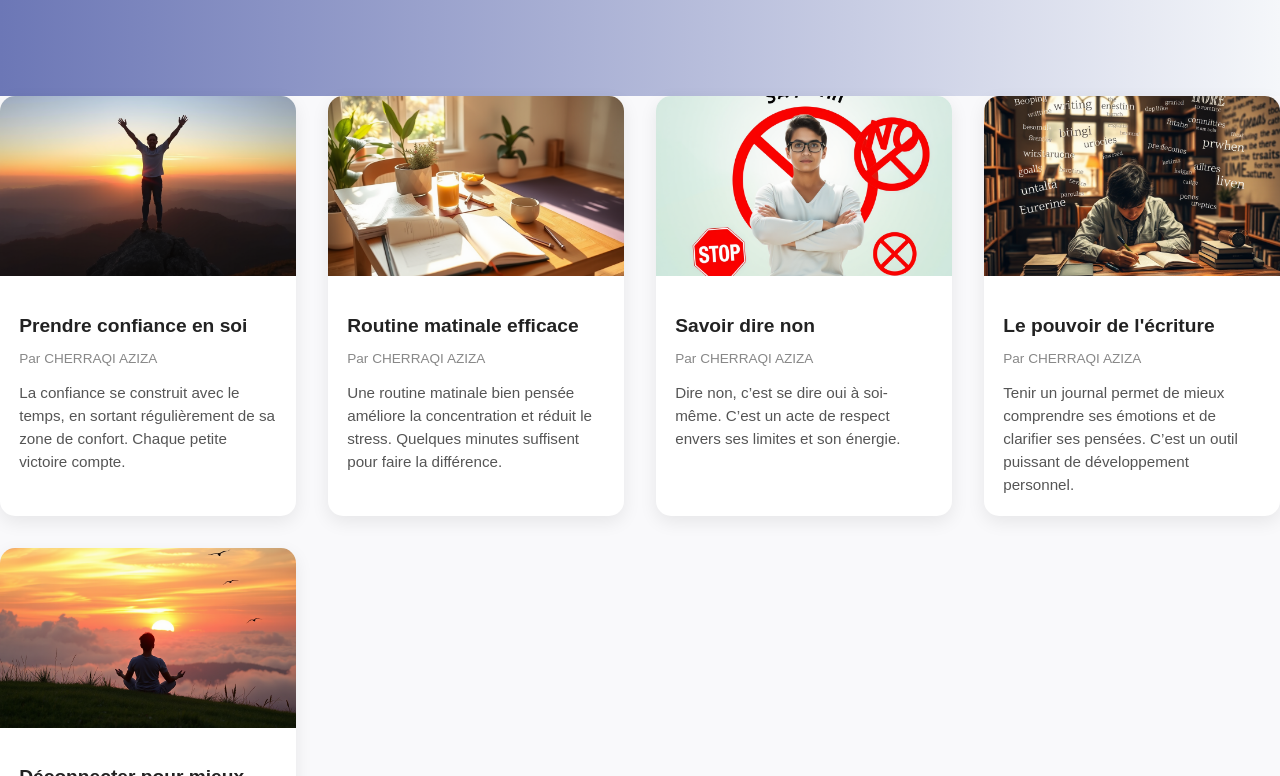
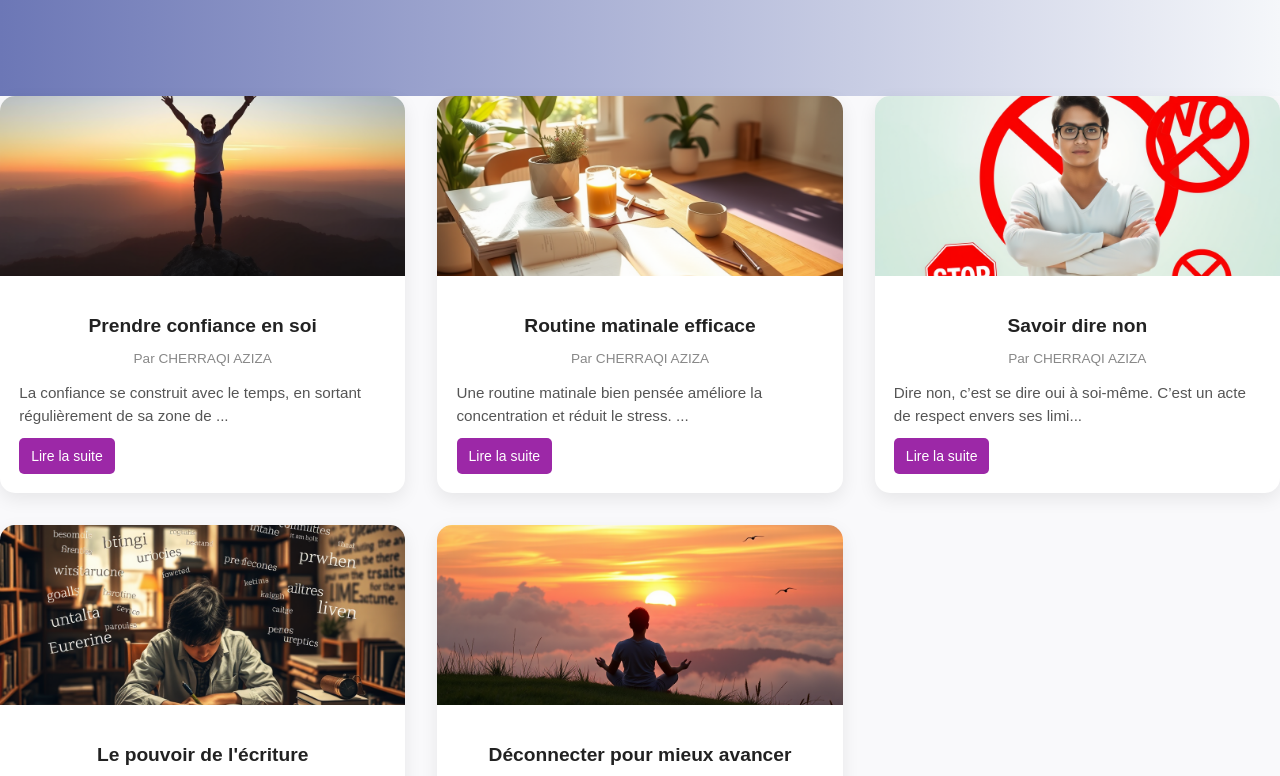
Before and after one commit to CHERRAQI-web/DevSpark, a React (Vite) app: page /contact in a window 1280 px wide. Shown: the part 724-1500 px from the top of the page. Built offline with nearby package versions, Linux system fonts and the light colour scheme.

Commit message:
Modification

```diff
--- a/about us.html
+++ /dev/null
@@ -1,75 +0,0 @@
- <!DOCTYPE html>
-<html lang="en">
-<head>
-    <meta charset="UTF-8">
-    <title>About Us Button</title>
-    <style>
-        body {
-            font-family: Arial, sans-serif;
-            background-color: #f4f6f8;
-            margin: 0;
-            padding: 0;
-            color: #333;
-        }
-
-        /* About Us Button Style */
-        .about-button {
-            background-color: #8e24aa; /* Purple color */
-            color: white;
-            padding: 10px 20px;
-            border: none;
-            border-radius: 5px;
-            cursor: pointer;
-            font-size: 1.1rem;
-            margin: 1rem;
-        }
-
-        .about-button:hover {
-            background-color: #7b1fa2;
-        }
-
-        /* Review Section Style */
-        .review {
-            display: none; /* Initially hidden */
-            background-color: #8e24aa; /* Purple background for review */
-            color: white;
-            padding: 1rem;
-            margin-top: 1rem;
-            border-radius: 5px;
-            max-width: 600px;
-            margin: 1rem auto;
-        }
-
-        .review blockquote {
-            font-style: italic;
-            color: #f4f6f8;
-            margin: 0;
-            padding: 0;
-        }
-
-        .review .author {
-            color: #f4f6f8;
-            font-size: 0.9em;
-        }
-    </style>
-    <script>
-        function toggleReview() {
-            var reviewSection = document.querySelector(".review");
-            reviewSection.style.display = reviewSection.style.display === "block" ? "none" : "block";
-        }
-    </script>
-</head>
-<body>
-    <!-- About Us Button -->
-    <button class="about-button" onclick="toggleReview()">About Us</button>
-
-    <!-- Review Section -->
-    <div class="review">
-        <h2>What Our Readers Say</h2>
-        <blockquote>
-            "This site has been incredibly helpful. I’ve learned so many tips for improving my daily life and mindset."
-            <p class="author">— Sarah J.</p>
-        </blockquote>
-    </div>
-</body>
-</html>
--- a/src/components/body.css
+++ b/src/components/body.css
@@ -11,10 +11,13 @@ body {
     color: #333;
     margin-bottom: 2rem;
   }
-
+  .titre, .author{
+    text-align: center;
+  }
   .blog-grid {
     display: grid;
-    grid-template-columns: repeat(auto-fit, minmax(280px, 1fr));
+    /*grid-template-columns: repeat(auto-fit, minmax(280px, 1fr));*/
+    grid-template-columns: repeat(3,2fr);
     gap: 2rem;
   }
 
@@ -24,6 +27,7 @@ body {
     overflow: hidden;
     box-shadow: 0 6px 18px rgba(0, 0, 0, 0.08);
     transition: transform 0.3s ease, box-shadow 0.3s ease;
+
   }
 
   .blog-card:hover {
@@ -58,3 +62,18 @@ body {
     color: #555;
     line-height: 1.5;
   }
+  .read-more-button {
+    background-color: #9c28a7;
+    color: white;
+    border: none;
+    padding: 10px 12px;
+    border-radius: 5px;
+    cursor: pointer;
+    font-size: 14px;
+    margin-top: 10px;
+    align-items: center;
+  }
+
+  .read-more-button:hover {
+    background-color: #8b3cc0;
+  }
--- a/src/components/body.jsx
+++ b/src/components/body.jsx
@@ -1,11 +1,82 @@
+// import "./body.css";
+// import image1 from "./Images/Image1.png"; // Importer l'image
+// import image2 from "./Images/Image2.png"; // Importer l'image
+// import image3 from "./Images/Image3.png"; // Importer l'image
+// import image4 from "./Images/Image4.png"; // Importer l'image
+// import image5 from "./Images/Image5.png"; // Importer l'image
+
+// export default function body() {
+//   const articles = [
+//     {
+//       title: "Prendre confiance en soi",
+//       author: "CHERRAQI AZIZA",
+//       content:
+//         "La confiance se construit avec le temps, en sortant régulièrement de sa zone de confort. Chaque petite victoire compte.",
+//       imageUrl: image1,
+//     },
+//     {
+//       title: "Routine matinale efficace",
+//       author: "CHERRAQI AZIZA",
+//       content:
+//         "Une routine matinale bien pensée améliore la concentration et réduit le stress. Quelques minutes suffisent pour faire la différence.",
+//       imageUrl: image2,
+//     },
+//     {
+//       title: "Savoir dire non",
+//       author: "CHERRAQI AZIZA",
+//       content:
+//         "Dire non, c’est se dire oui à soi-même. C’est un acte de respect envers ses limites et son énergie.",
+//       imageUrl: image3,
+//     },
+//     {
+//       title: "Le pouvoir de l'écriture",
+//       author: "CHERRAQI AZIZA",
+//       content:
+//         "Tenir un journal permet de mieux comprendre ses émotions et de clarifier ses pensées. C’est un outil puissant de développement personnel.",
+//       imageUrl: image4,
+//     },
+//     {
+//       title: "Déconnecter pour mieux avancer",
+//       author: "CHERRAQI AZIZA",
+//       content:
+//         "Prendre du recul face au numérique améliore la productivité, le sommeil et les relations humaines.",
+//       imageUrl: image5,
+//     },
+//   ];
+
+//   return (
+//     <>
+//       <div>
+//         <div className="blog-grid">
+//           {articles.map((article, index) => (
+//             <div className="blog-card" key={index}>
+//               <img src={article.imageUrl} alt={article.title} />
+//               <div className="blog-content">
+//                 <h3 className="titre">{article.title}</h3>
+//                 <p className="author">Par {article.author}</p>
+//                 <p>{article.content}</p>
+//               </div>
+//             </div>
+//           ))}
+//         </div>
+//       </div>
+
+//     </>
+//   );
+// }
+
+
+import { useState } from "react";
 import "./body.css";
-import image1 from "./Images/Image1.png"; // Importer l'image
-import image2 from "./Images/Image2.png"; // Importer l'image
-import image3 from "./Images/Image3.png"; // Importer l'image
-import image4 from "./Images/Image4.png"; // Importer l'image
-import image5 from "./Images/Image5.png"; // Importer l'image
+import image1 from "./Images/Image1.png";
+import image2 from "./Images/Image2.png";
+import image3 from "./Images/Image3.png";
+import image4 from "./Images/Image4.png";
+import image5 from "./Images/Image5.png";
 
-export default function body() {
+export default function Body() {
+  const [expanded, setExpanded] = useState({});
+
   const articles = [
     {
       title: "Prendre confiance en soi",
@@ -44,22 +115,33 @@ export default function body() {
     },
   ];
 
+  const toggleReadMore = (index) => {
+    setExpanded((prev) => ({
+      ...prev,
+      [index]: !prev[index],
+    }));
+  };
+
   return (
-    <>
-      <div>
     <div className="blog-grid">
-          {articles.map((article, index) => (
+      {articles.map((article, index) => {
+        const isExpanded = expanded[index];
+        const preview = article.content.slice(0, 80) + "...";
+
+        return (
           <div className="blog-card" key={index}>
             <img src={article.imageUrl} alt={article.title} />
             <div className="blog-content">
-                <h3>{article.title}</h3>
+              <h3 className="titre">{article.title}</h3>
               <p className="author">Par {article.author}</p>
-                <p>{article.content}</p>
+              <p>{isExpanded ? article.content : preview}</p>
+              <button onClick={() => toggleReadMore(index)} className="read-more-button">
+                {isExpanded ? "Lire moins" : "Lire la suite"}
+              </button>
             </div>
           </div>
-          ))}
+        );
+      })}
     </div>
-      </div>
-    </>
   );
 }
```
Also changed, not shown: src/components/hero.jsx (deleted). Lines whose indentation alone changed are shown as unchanged.
